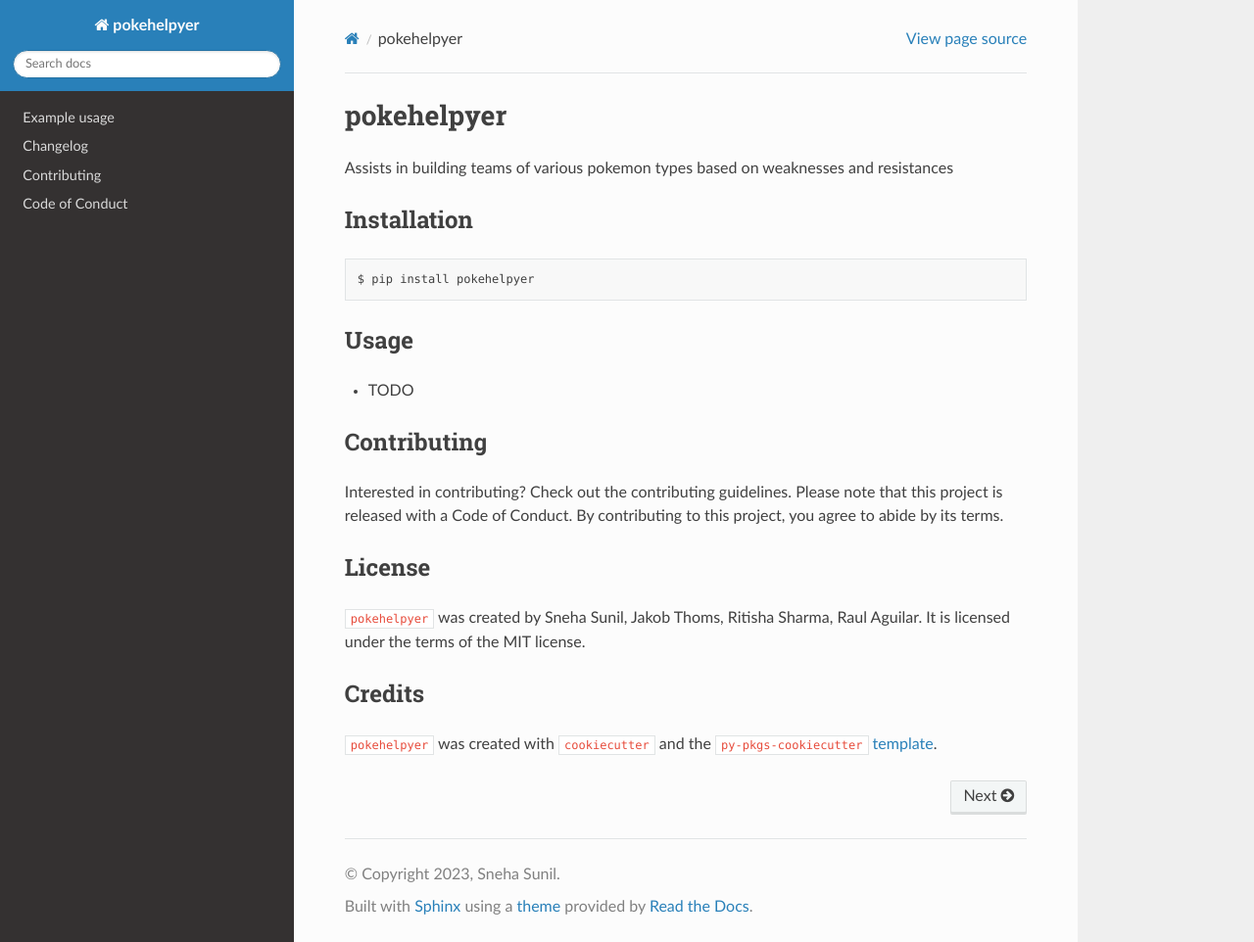
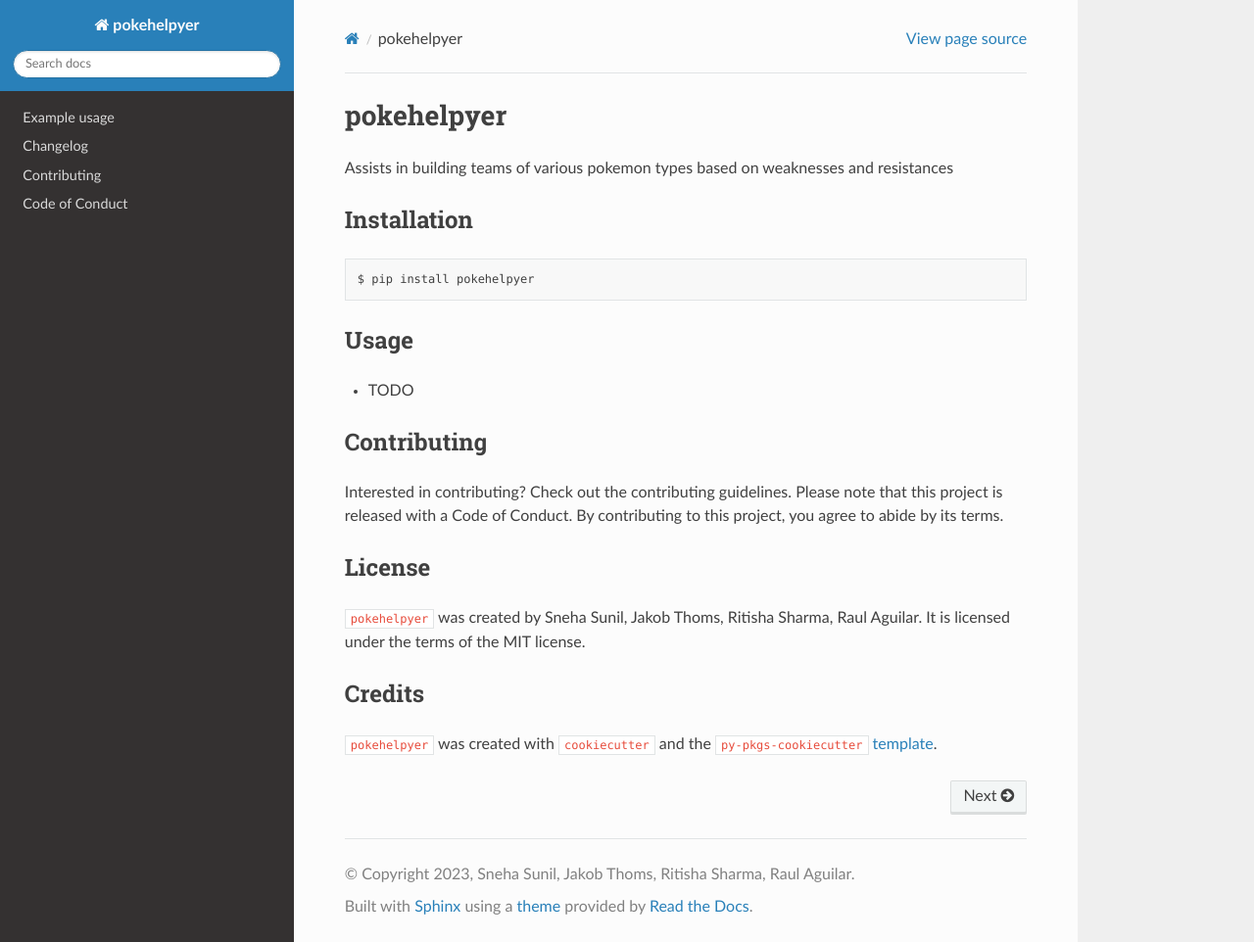
Before and after one commit to UBC-MDS/pokehelpyer, a Sphinx documentation site: the page built from docs/index.md, in a window 1280 px wide and 962 px high. Shown: the whole window at 98% size. Built offline with Sphinx 7.4.7 and the Read the Docs theme 2.0.0, drawn with Linux system fonts in a browser that asks for light colours; pages that are not in the unit, such as notebooks, are missing from menus.

Commit message:
Modified conf file

```diff
--- a/docs/conf.py
+++ b/docs/conf.py
@@ -7,8 +7,8 @@
 # -- Project information -----------------------------------------------------
 
 project = u"pokehelpyer"
-copyright = u"2023, Sneha Sunil"
-author = u"Sneha Sunil"
+copyright = u"2023, Sneha Sunil, Jakob Thoms, Ritisha Sharma, Raul Aguilar"
+author = u"Sneha Sunil, Jakob Thoms, Ritisha Sharma, Raul Aguilar"
 
 # -- General configuration ---------------------------------------------------
 
```
